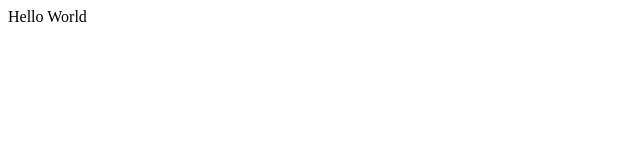
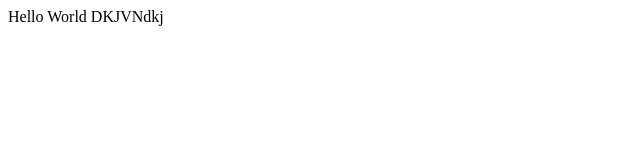
Before and after one commit to Ajspire-Developer/react-demo1, a plain HTML site: page index.html in a window 1280 px wide. Shown: the full height of the page, 0-640 px from the left. Drawn offline with Linux system fonts and the light colour scheme.

Commit message:
change index

```diff
--- a/index.html
+++ b/index.html
@@ -7,5 +7,6 @@
 </head>
 <body>
     Hello World
+    DKJVNdkj
 </body>
 </html>
```
